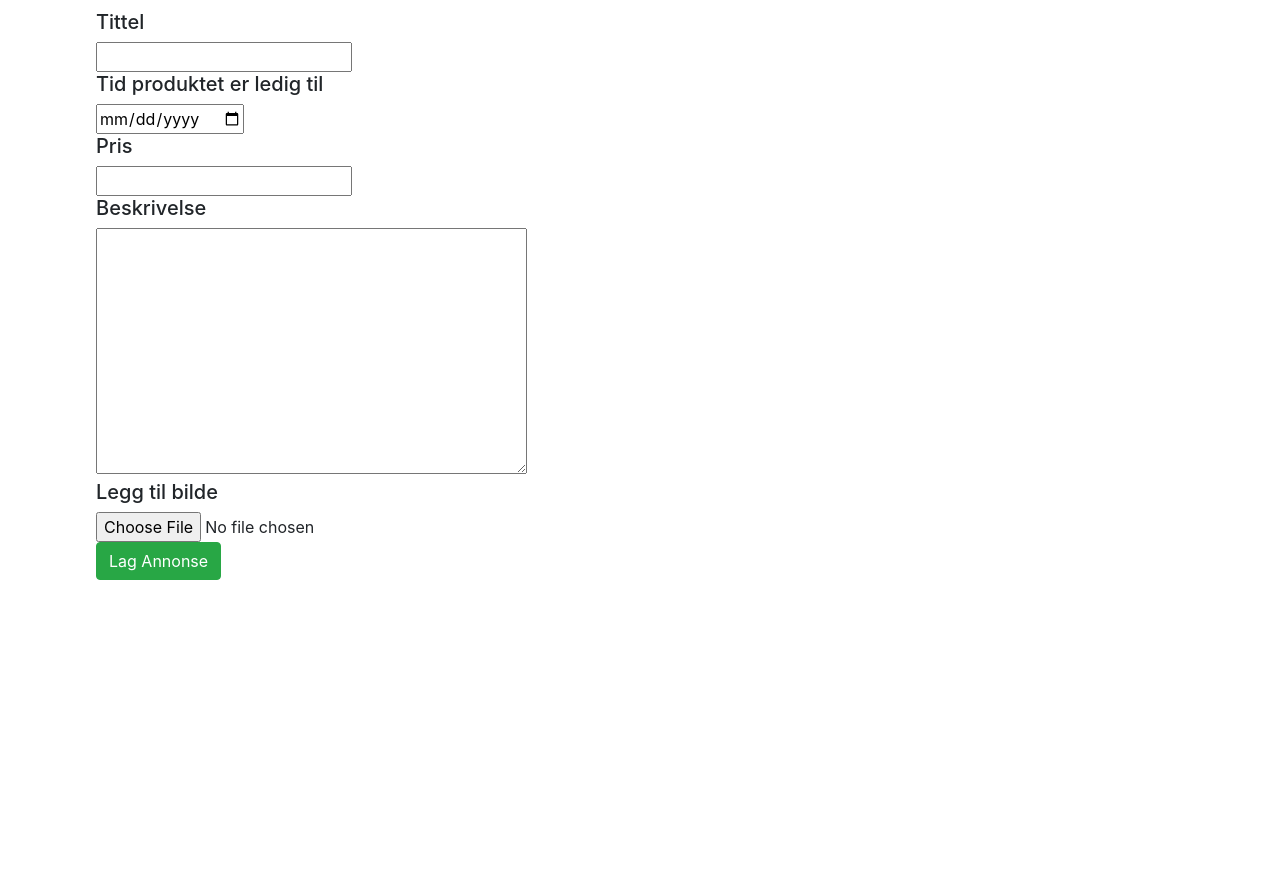
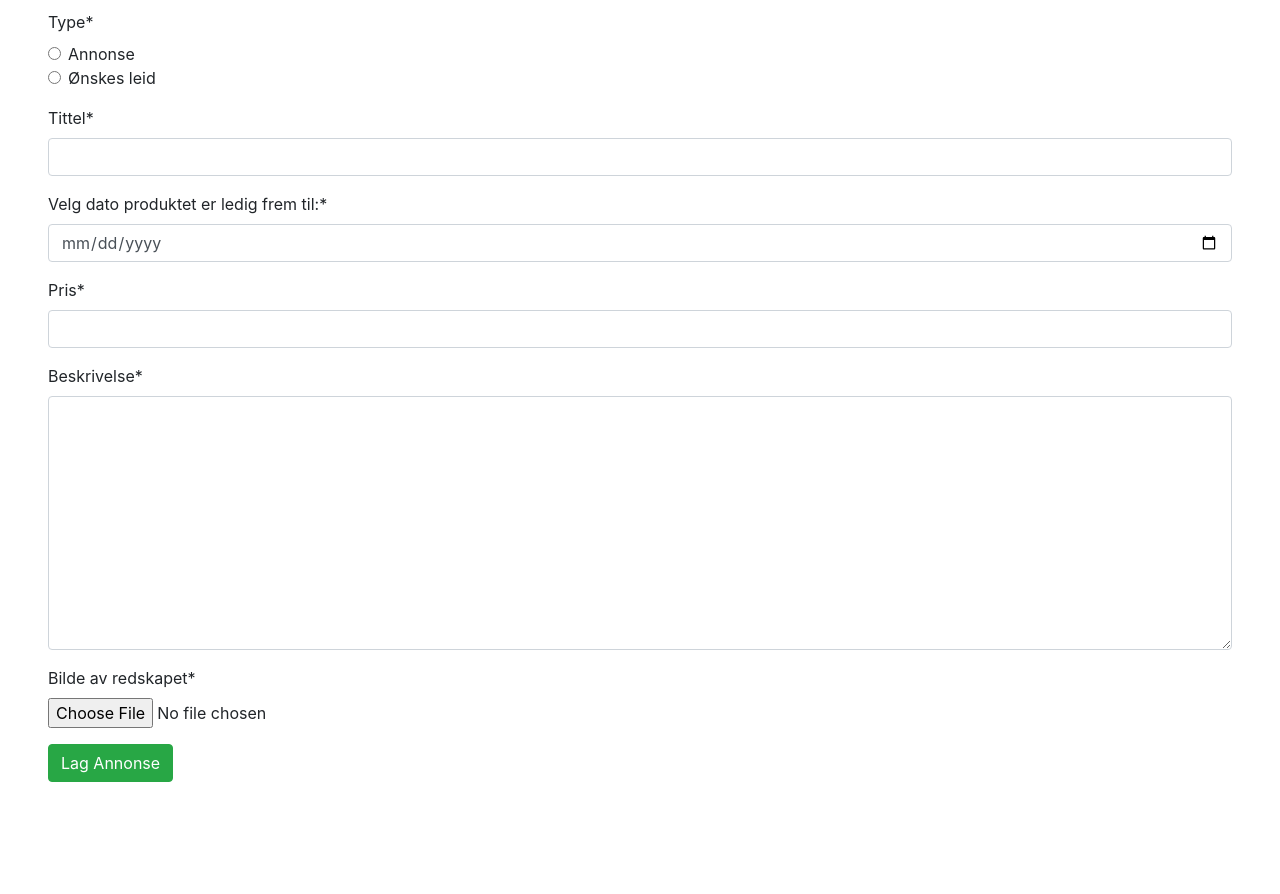
Before and after one commit to AkselLessum/Programvareutvikling, a Django app: page /createAd/ in a window 1280 px wide. Shown: the part 86-980 px from the top of the page. Before the commit the page ends 666 px from the top, so only its background shows below. Run offline with Django 4.2, Linux system fonts and the light colour scheme; some libraries are stand-ins or nearby versions.

Commit message:
fix: :bug: Fix create ad form to support request ads

```diff
--- a/Toolio/Toolio/urls.py
+++ b/Toolio/Toolio/urls.py
@@ -16,8 +16,6 @@ Including another URLconf
 from django.contrib import admin
 from django.urls import path, include
 from django.conf import settings
-from django.conf.urls import static
-from django.conf import settings
 from django.conf.urls.static import static
 
 urlpatterns = [
--- a/Toolio/main/forms.py
+++ b/Toolio/main/forms.py
@@ -1,15 +1,17 @@
 from django import forms
+
+AD_TYPES = [
+    ("normalAd", "Annonse"),
+    ("requestAd", "Ønskes leid")
+]
 
 class DateInput(forms.DateInput):
     input_type = "date"
 
 class createAdForm(forms.Form):
-    adTypes = [("normalAd", "Annonse"),
-                ("requestAd", "Ønskes leid")]
-
-    type = forms.ChoiceField(choices=adTypes, widget=forms.RadioSelect)
+    type = forms.ChoiceField(choices=AD_TYPES, widget=forms.RadioSelect)
     title = forms.CharField(label="Tittel", max_length=100)
     date = forms.DateField(widget=DateInput(), label="Velg dato produktet er ledig frem til:")
     price = forms.IntegerField(label="Pris")
     description = forms.CharField(label="Beskrivelse", widget=forms.Textarea, max_length=500)
-    adImage = forms.FileField(label="Bilde av redskapet")
+    image = forms.FileField(label="Bilde av redskapet")
--- a/Toolio/main/templates/main/base.html
+++ b/Toolio/main/templates/main/base.html
@@ -15,7 +15,7 @@
             <a class ="navbar-brand" href="/">
                 {% load static %}
                 <img src="{% static 'media/ToolioLogoText.png' %}" height="60" class="d-inline-block align-top" alt="">
-            </a><!--These need to be changed to whatever we name the views-->
+            </a>
 
             <div>
                 <a href="/createAd">
--- a/Toolio/main/templates/main/createAd.html
+++ b/Toolio/main/templates/main/createAd.html
@@ -1,25 +1,13 @@
 {% extends 'main/base.html' %}
+
+{% load crispy_forms_tags %}
 
 {% block title %} Create new Ad {% endblock %}
 
 {% block content %}
-<form method="POST" action="/createAd/" enctype="multipart/form-data"> <!-- multipart/form-data allows for sending files throug POST request -->
-    {% csrf_token %}
-    <div class="form-group mx-5">
-        <h5>Tittel</h5>
-        {{form.title}}
-        <h5>Tid produktet er ledig til</h5>
-        {{form.date}}
-        <h5>Pris</h5>
-        {{form.price}}
-        <h5>Beskrivelse</h5>
-        {{form.description}}
-        <h5>Legg til bilde</h5>
-        {{form.adImage}}
-    </br>
-        <button type="submit" class="btn btn-success", name="submitAd">Lag Annonse</button>
-    </div>
-
-</form>
-
+    <form method="POST" class="form-group" enctype="multipart/form-data"> <!-- multipart/form-data allows for sending files throug POST request -->
+        {% csrf_token %}
+        {{ form|crispy }}
+        <button type="submit" class="btn btn-success">Lag Annonse</button>
+    </form>
 {% endblock %}
--- a/Toolio/main/views.py
+++ b/Toolio/main/views.py
@@ -1,5 +1,4 @@
-from django.shortcuts import render
-from django.http import HttpResponse, HttpResponseRedirect
+from django.shortcuts import render, redirect
 from .models import ad
 from .forms import createAdForm
 # Create your views here.
@@ -21,16 +20,15 @@ def createAd(response):
             date = form.cleaned_data["date"]
             price = form.cleaned_data["price"]
             description = form.cleaned_data["description"]
-            adImage = form.cleaned_data["adImage"]
-            # Need to add for image as well
+            image = form.cleaned_data["image"]
             if(type == "requestAd"):
                 request = True
             else:
                 request = False
-            newAd = ad(isRequest=request, title=title, date=date, price=price, description=description, image=adImage)
+            newAd = ad(isRequest=request, title=title, date=date, price=price, description=description, image=image)
             newAd.save()
 
-        return home(response)
+        return redirect("/")
 
     else:
         form = createAdForm()
```
Also changed, not shown: Toolio/main/templates/main/home.html (+9 -9 lines).
